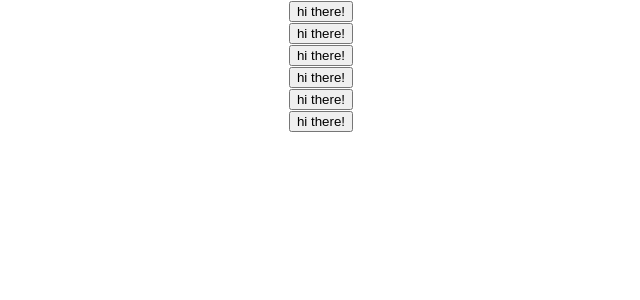
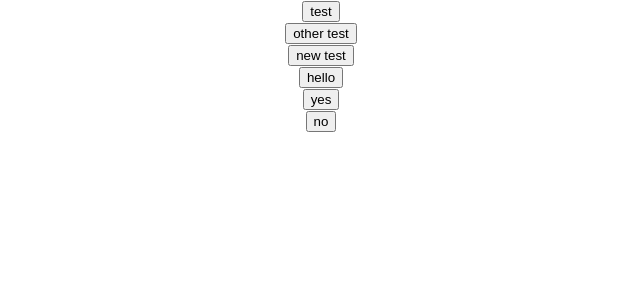
Before and after one commit to JMD1986/comps, a React (Create React App) app: page / in a window 1280 px wide. Shown: the top 300 px of the page, without its empty margins (319-959 px from the left). Built offline with nearby package versions, Linux system fonts and the light colour scheme.

Commit message:
adding proptypes lib

```diff
--- a/package.json
+++ b/package.json
@@ -6,6 +6,7 @@
     "@testing-library/jest-dom": "^5.16.5",
     "@testing-library/react": "^13.4.0",
     "@testing-library/user-event": "^13.5.0",
+    "prop-types": "^15.8.1",
     "react": "^18.2.0",
     "react-dom": "^18.2.0",
     "react-scripts": "5.0.1",
--- a/src/App.js
+++ b/src/App.js
@@ -5,22 +5,22 @@ function App() {
   return (
     <div className="App">
       <div>
-        <Button></Button>
+        <Button>test</Button>
       </div>
       <div>
-        <Button></Button>
+        <Button>other test</Button>
       </div>
       <div>
-        <Button></Button>
+        <Button>new test</Button>
       </div>
       <div>
-        <Button></Button>
+        <Button>hello</Button>
       </div>
       <div>
-        <Button></Button>
+        <Button>yes</Button>
       </div>
       <div>
-        <Button></Button>
+        <Button>no</Button>
       </div>
     </div>
   );
--- a/src/Button.js
+++ b/src/Button.js
@@ -1,5 +1,14 @@
-function Button() {
-  return <button>hi there!</button>;
+function Button({
+  children,
+  primary,
+  secondary,
+  success,
+  warning,
+  danger,
+  outline,
+  rounded,
+}) {
+  return <button>{children}</button>;
 }
 
 export default Button;
```
Also changed, not shown: 1 other file (tests, documents, lock files or other folders).
